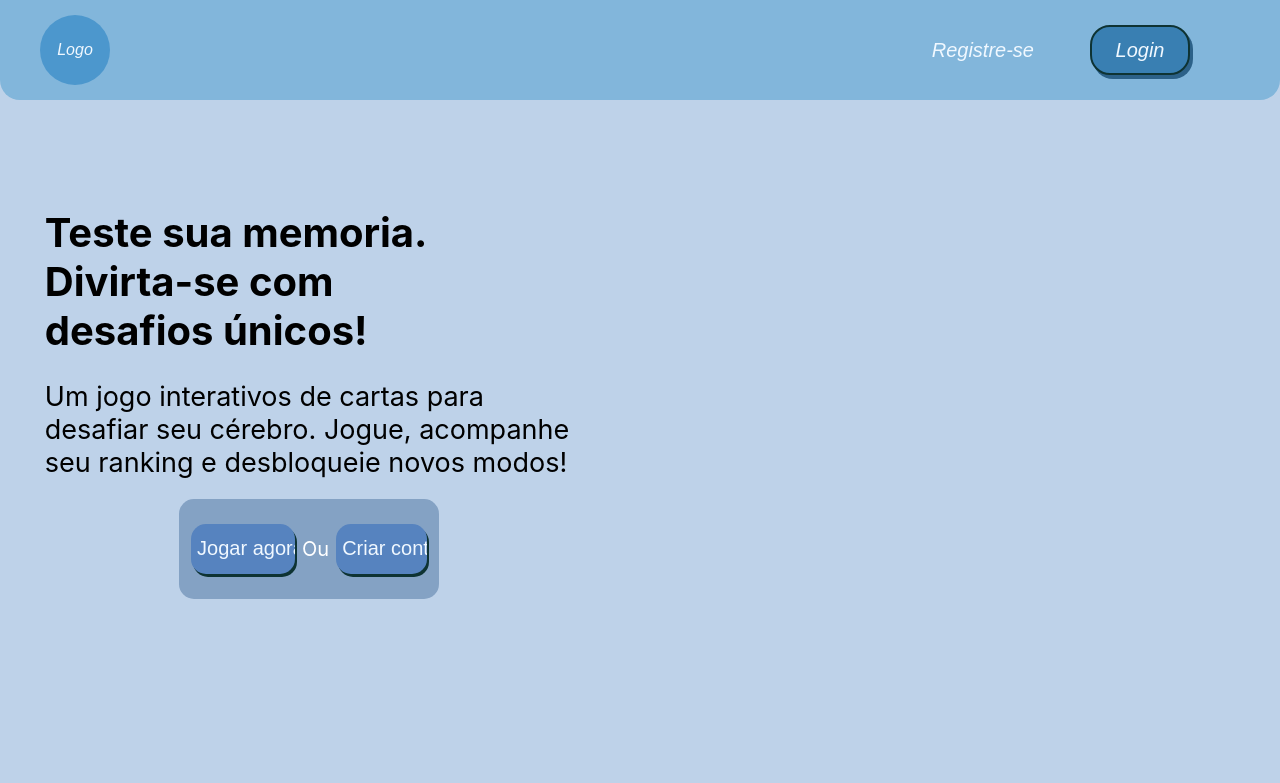
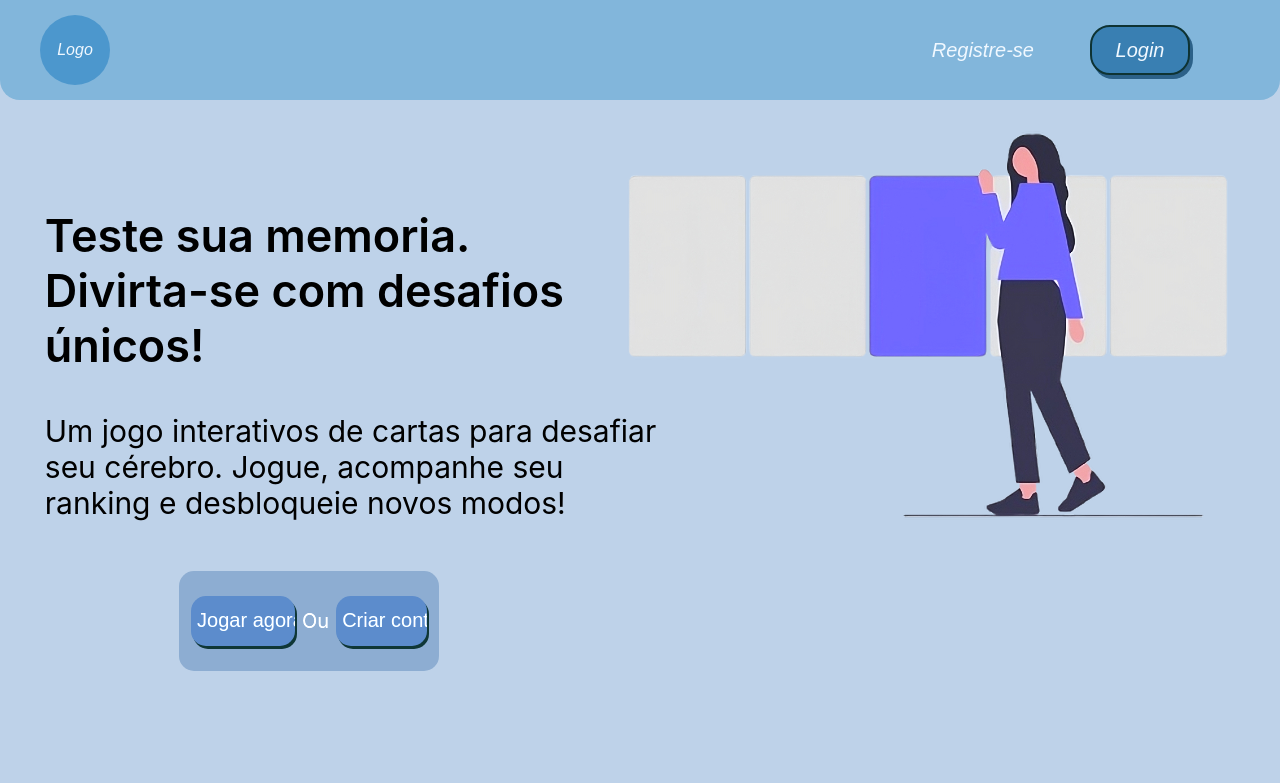
Before and after one commit to nerdclassical/memorycard, a plain HTML site: page html/index.html in a window 1280 px wide. Drawn offline with Linux system fonts and the light colour scheme.

Commit message:
Cria a imagem bg da lading page

```diff
--- a/css/styles.css
+++ b/css/styles.css
@@ -73,7 +73,15 @@ input {
     cursor: pointer;
 }
 
-
+.content {
+    width: 100%;
+    height: 85vh;
+    background-image: url(../assets/images/upscalemedia-transformed.png);
+    background-size: 55% auto;
+    background-repeat: no-repeat;
+    background-position: top right;
+    filter: brightness(1.07);
+}
 
 section{
     display: flex;
@@ -86,18 +94,18 @@ section{
 
 
 .title {
-    font-size: 40px;
+    font-size: 45px;
     margin-top: 12%;
     margin-left: 5%;
-    width: 50%;
-    font-weight: bold;
+    width: 60%;
+    font-weight: 600;
 }
 
 .subtitle {
     margin-left: 5%;
-    margin-top: 25px;
-    width: 60%;
-    font-size: 27px;
+    margin-top: 40px;
+    width: 70%;
+    font-size: 30px;
 }
 
 .campo{
@@ -110,7 +118,7 @@ section{
     align-items: center;
     justify-content: center;
     margin-left: 20%;
-    margin-top: 20px;
+    margin-top: 50px;
     gap: 7px;
     font-size: 20px;
     color: #ffffff;
```
Also changed, not shown: assets/images/upscalemedia-transformed.png (added).
